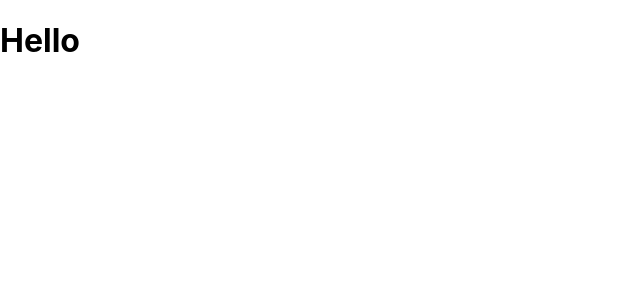
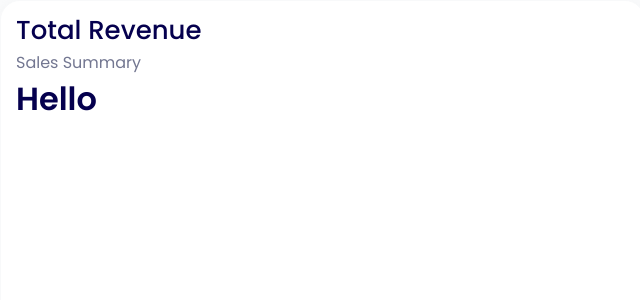
Before and after one commit to dev-yusupov/dashboard-app, a React (Create React App) app in the folder app/: page / in a window 1280 px wide. Shown: the top 300 px of the page, without its empty margins (0-640 px from the left). Built offline with nearby package versions, Linux system fonts and the light colour scheme.

Commit message:
card base component

```diff
--- /dev/null
+++ b/app/src/components/Card/Card.css
@@ -0,0 +1,14 @@
+.card {
+    background-color: #fff;
+    width: fit-content;
+    border-radius: 20px;
+    border: 1px solid #F8F9FA;
+    padding: 10px 15px;
+
+    box-shadow: 0px 4px 21px 0px rgba(238,238,238,0.51);
+    -webkit-box-shadow: 0px 4px 21px 0px rgba(238,238,238,0.51);
+    -moz-box-shadow: 0px 4px 21px 0px rgba(238,238,238,0.51);
+
+    width: 645px;
+    height: 351px;
+}
--- /dev/null
+++ b/app/src/components/Card/Card.tsx
@@ -0,0 +1,24 @@
+import React, { ReactNode } from 'react';
+import './Card.css';
+
+/**
+ * @param {string} title - The required text, will be displayed at the top of the card
+ * @param {string} description - Description of the card will be displayed below the title
+ * @param {React.FC} content - React component where user defines what to display
+ */
+
+interface CardProps {
+    title: string;
+    description?: string;
+    content: ReactNode;
+}
+
+const Card: React.FC<CardProps> = ({ title, description, content }) => (
+    <div className="card">
+        <h2>{title}</h2>
+        <p>{description}</p>
+        {content}
+    </div>
+);
+
+export default Card;
--- a/app/src/index.css
+++ b/app/src/index.css
@@ -1,11 +1,43 @@
-body {
+* {
+    padding: 0;
     margin: 0;
-    font-family: -apple-system, BlinkMacSystemFont, 'Segoe UI', 'Roboto', 'Oxygen',
-        'Ubuntu', 'Cantarell', 'Fira Sans', 'Droid Sans', 'Helvetica Neue', sans-serif;
-    -webkit-font-smoothing: antialiased;
-    -moz-osx-font-smoothing: grayscale;
+    box-sizing: border-box;
 }
 
-code {
-    font-family: source-code-pro, Menlo, Monaco, Consolas, 'Courier New', monospace;
+html {
+    font-family: 'Poppins', sans-serif;
+    font-style: normal;
+    font-weight: 400;
+    background-color: #FAFBFC;
+    color: #05004E;
 }
+
+h1, .h1 {
+    font-size: 32px;
+    font-weight: 600;
+}
+
+h2, .h2 {
+    font-size: 26px;
+    font-weight: 500;
+}
+
+h3, .h3 {
+    font-size: 22px;
+    font-weight: 500;
+}
+
+h4, .h4 {
+    font-size: 18px;
+    font-weight: 400;
+}
+
+h5, .h5 {
+    font-size: 16px;
+    font-weight: 400;
+}
+
+p {
+    font-size: 16px;
+    color: #737791;
+}
--- a/app/src/pages/Dashboard/Dashboard.tsx
+++ b/app/src/pages/Dashboard/Dashboard.tsx
@@ -1,6 +1,7 @@
 import React from 'react';
+import Card from '../../components/Card/Card';
 
-const Dashboard: React.FC = () => {
+const Testing: React.FC = () => {
     return (
         <>
             <h1>Hello</h1>
@@ -8,4 +9,16 @@ const Dashboard: React.FC = () => {
     );
 };
 
+const Dashboard: React.FC = () => {
+    return (
+        <>
+            <Card
+                title="Total Revenue"
+                description="Sales Summary"
+                content={<Testing />}
+            />
+        </>
+    );
+};
+
 export default Dashboard;
```
